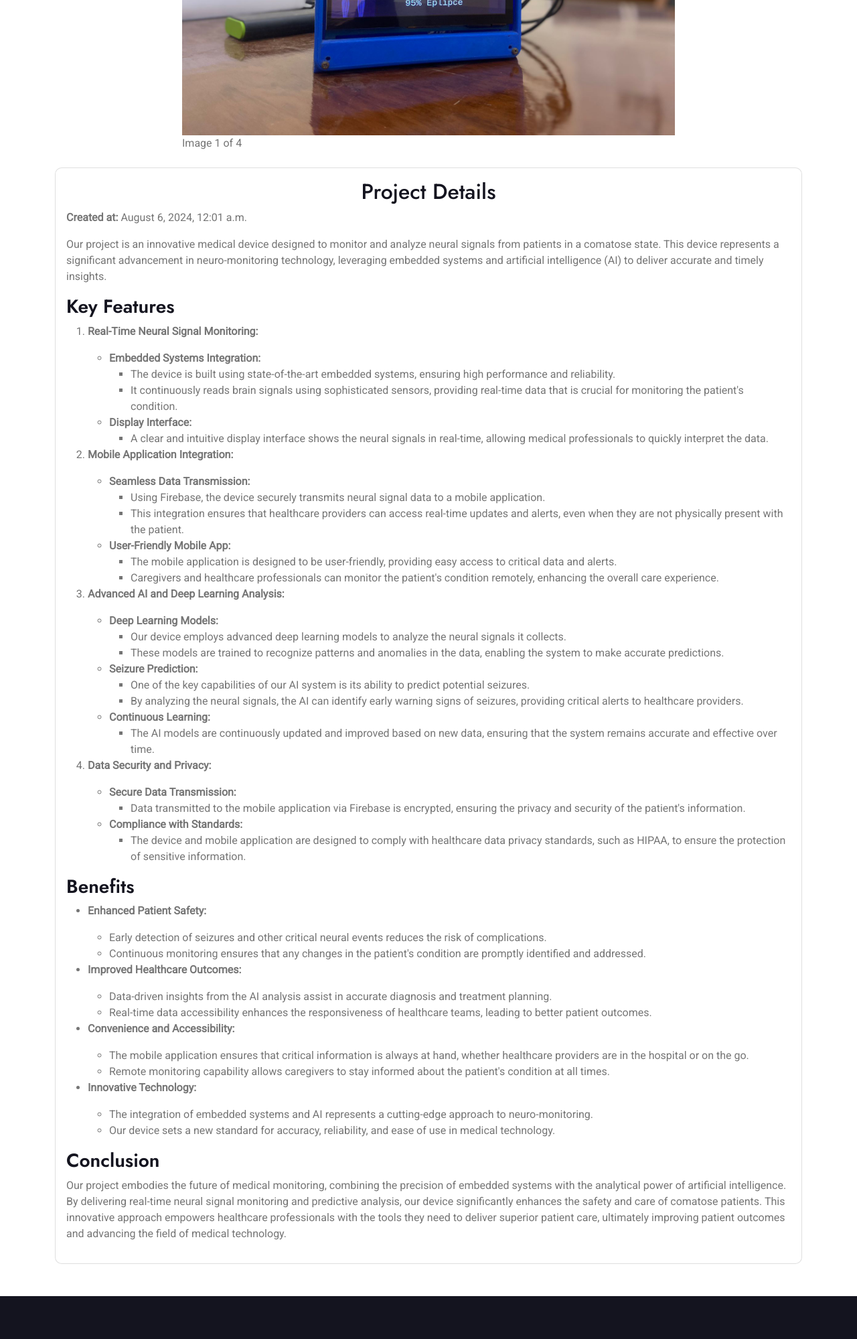
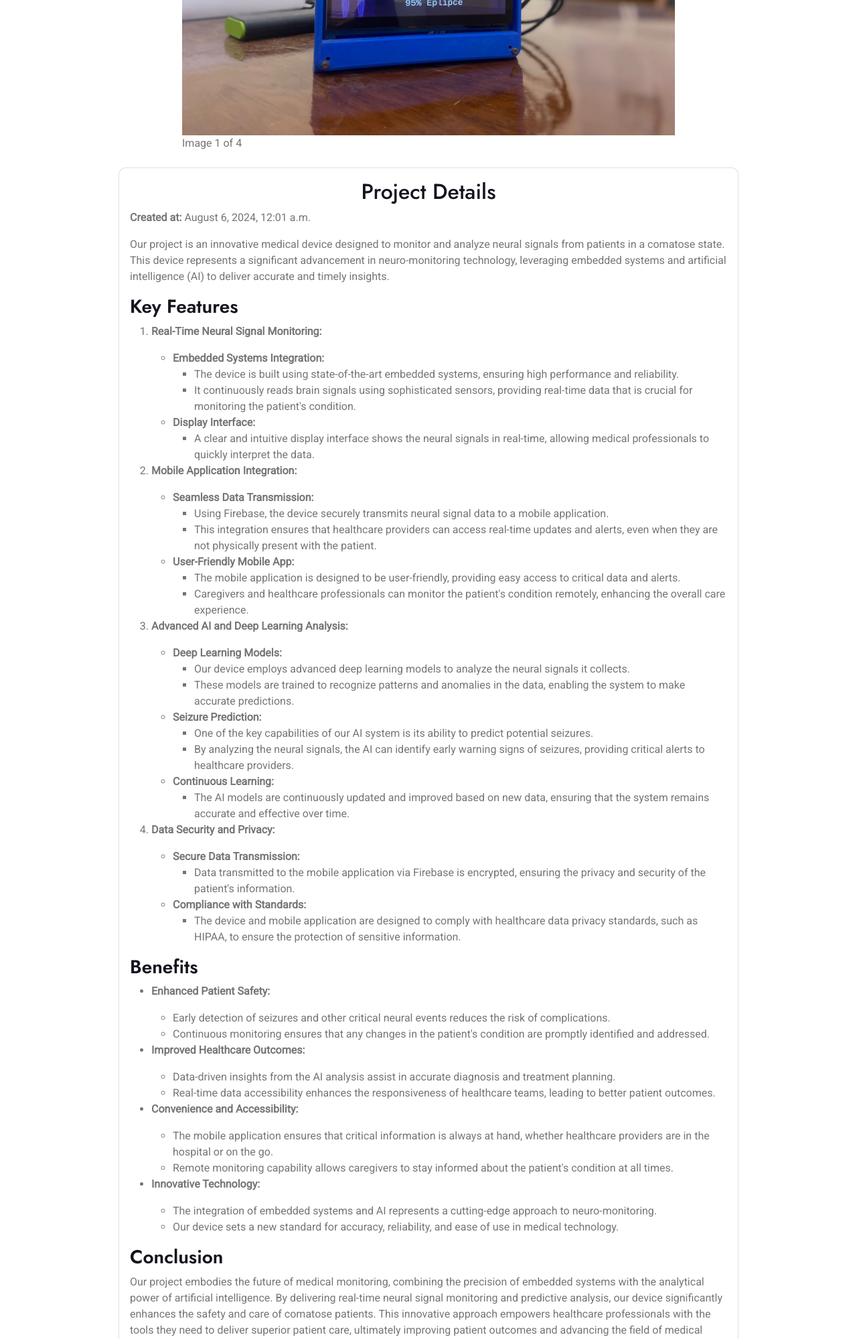
Before and after one commit to Mmy2000/z_marketing, a Django app: a page that uses projects/templates/project_details.html in a window 1280 px wide. Shown: the part 944-2943 px from the top of the page at 67% size. Run offline with Django 4.2, Linux system fonts and the light colour scheme; data comes from the database, SQL or seed files in the repository; some libraries are stand-ins or nearby versions.

Commit message:
creating project app

```diff
--- a/projects/templates/project_details.html
+++ b/projects/templates/project_details.html
@@ -60,7 +60,7 @@
                     </a>
                 </div>
             </div>
-            <div class="col-md-12 mt-4">
+            <div class="col-md-10 mx-auto mt-4">
                 <div class="card">
                     <div class="card-body">
                         <h2 class="card-title text-center">Project Details</h2>
```
